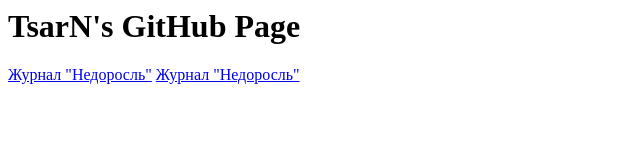
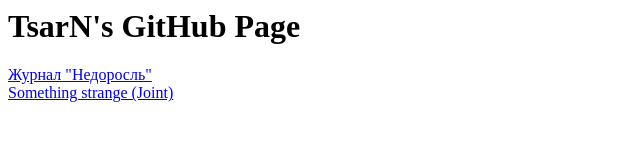
Before and after one commit to TsarN/TsarN.github.io, a plain HTML site: page index.html in a window 1280 px wide. Shown: the whole page, without its empty margins (0-640 px from the left). Drawn offline with Linux system fonts and the light colour scheme.

Commit message:
Oops, my bad

```diff
--- a/index.html
+++ b/index.html
@@ -1,6 +1,6 @@
 <meta charset="utf-8" />
 <h1>TsarN's GitHub Page</h1>
 <p>
-<a href="nedorosl/index.html">Журнал "Недоросль"</a>
-<a href="Joint/index.html">Журнал "Недоросль"</a>
+<a href="nedorosl/index.html">Журнал "Недоросль"</a><br />
+<a href="Joint/index.html">Something strange (Joint)</a><br />
 </p>
```
